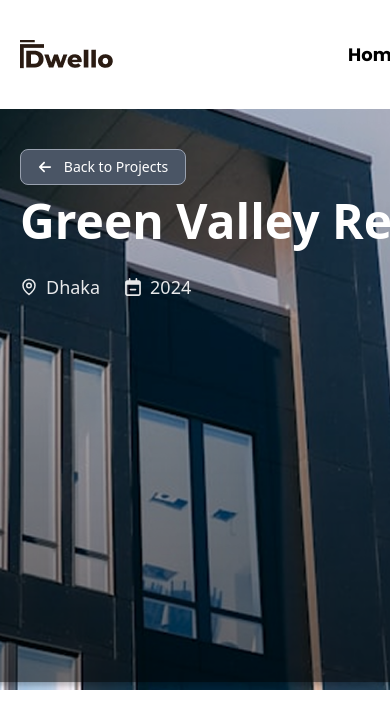
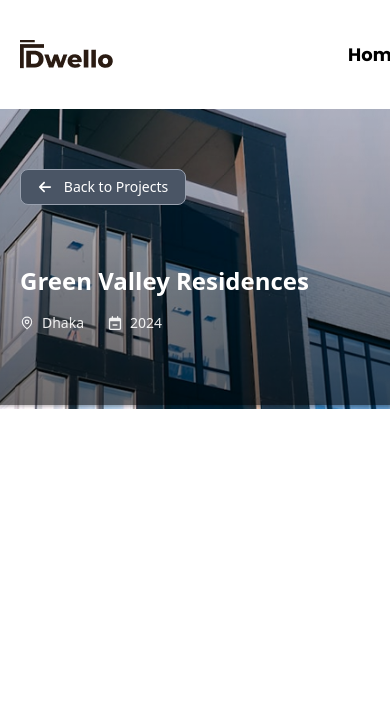
Before and after one commit to mahirTheCoder/dwello-next-js-project, a Next.js app: page / in a window 390 px wide. Shown: the top 728 px of the page. Built offline with nearby package versions, Linux system fonts and the light colour scheme.

Commit message:
banner complete

```diff
--- a/src/app/Componets/Banner.jsx
+++ b/src/app/Componets/Banner.jsx
@@ -12,13 +12,13 @@ const Banner = () => {
   return (
     <section id="Opurbo Products Details Banner">
       {/* Banner Wrapper */}
-      <div className="w-full h-[581px] relative">
+      <div className="w-full lg:h-[581px] h-[300px]  relative">
         {/* Background Banner */}
         <Image
           src={banner}
           alt="Banner Background"
           fill
-          className="object-cover object-center"
+          className="object-cover object-center w-ful h-auto  "
           priority
         />
 
@@ -27,12 +27,13 @@ const Banner = () => {
           src={overlay}
           alt="Banner Overlay"
           fill
-          className="object-cover object-center opacity-70" // opacity দিয়ে dim effect
+          className="object-cover object-center opacity-70 w-full h-auto "
+
         />
 
         {/* Content part */}
         <div className="absolute inset-0 z-10 container ">
-          <div className="mt-10">
+          <div className="lg:mt-10 pt-15">
             <Link
               href="/"
               className="w-[166px] h-9 bg-gray-600 border border-gray-400 rounded-lg text-[#FFF] font-inter text-sm font-medium flex gap-3 items-center justify-center"
@@ -42,20 +43,20 @@ const Banner = () => {
             </Link>
           </div>
 
-          <h1 className="text-[48px] font-inter font-bold text-[#ffffff] lg:pt-[269px] pb-4">
+          <h1 className="lg:text-[48px] text-2xl  font-inter font-bold text-[#ffffff] lg:pt-[269px] pt-15 pb-4">
             Green Valley Residences
           </h1>
           <div className="location-part flex gap-6">
             <Link
               href={"/"}
-              className="flex items-center gap-2 text-[#FFFFFFE6] text-lg font-inter"
+              className="flex items-center gap-2 text-[#FFFFFFE6] lg:text-lg text-sm font-inter"
             >
               <GrLocation />
               <span>Dhaka</span>
             </Link>
             <Link
               href={"/"}
-              className="flex items-center gap-2 text-[#FFFFFFE6] text-lg font-inter"
+              className="flex items-center gap-2 text-[#FFFFFFE6] lg:text-lg text-sm font-inter"
             >
               <FaRegCalendarMinus  />
               <span>2024</span>
```
